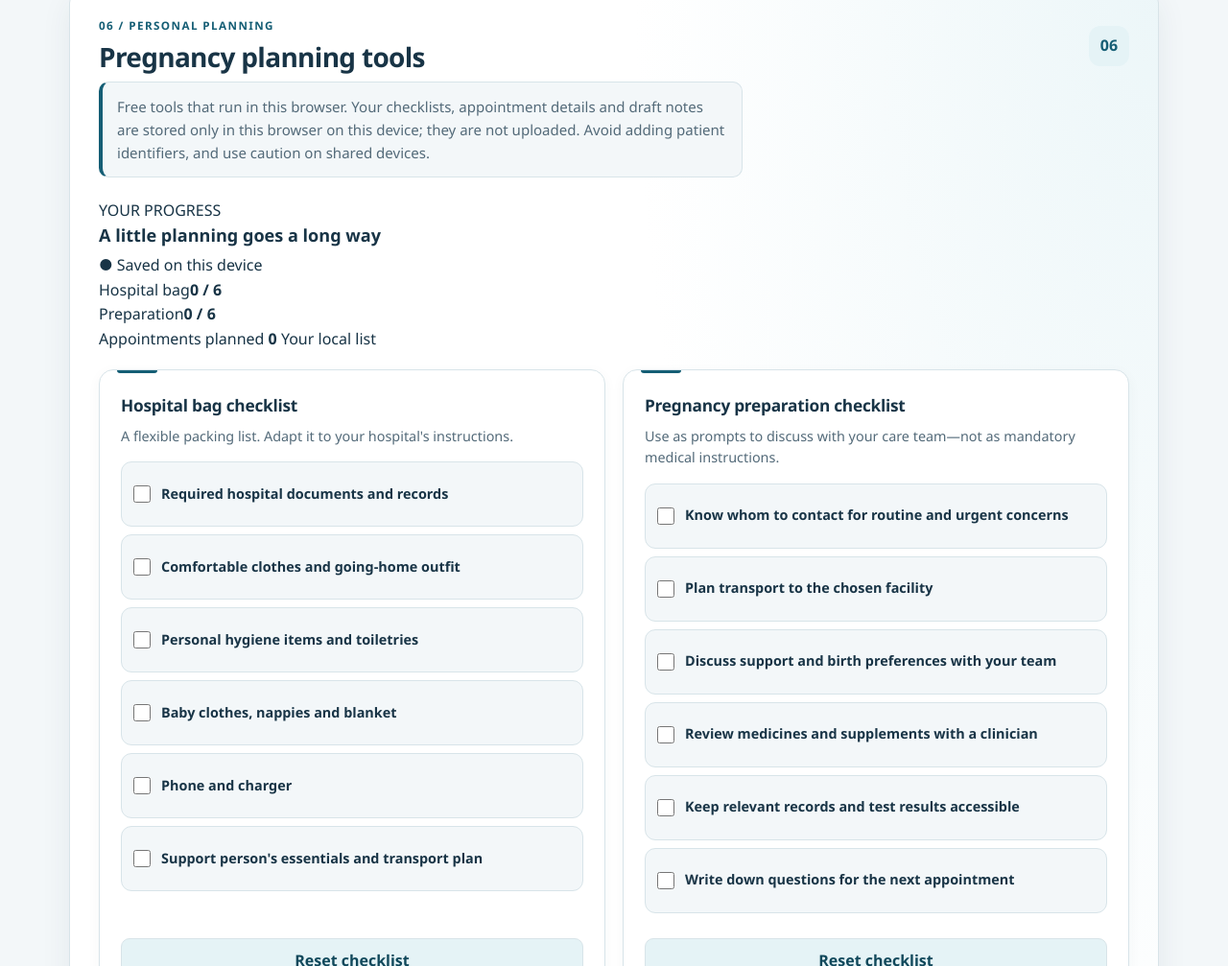
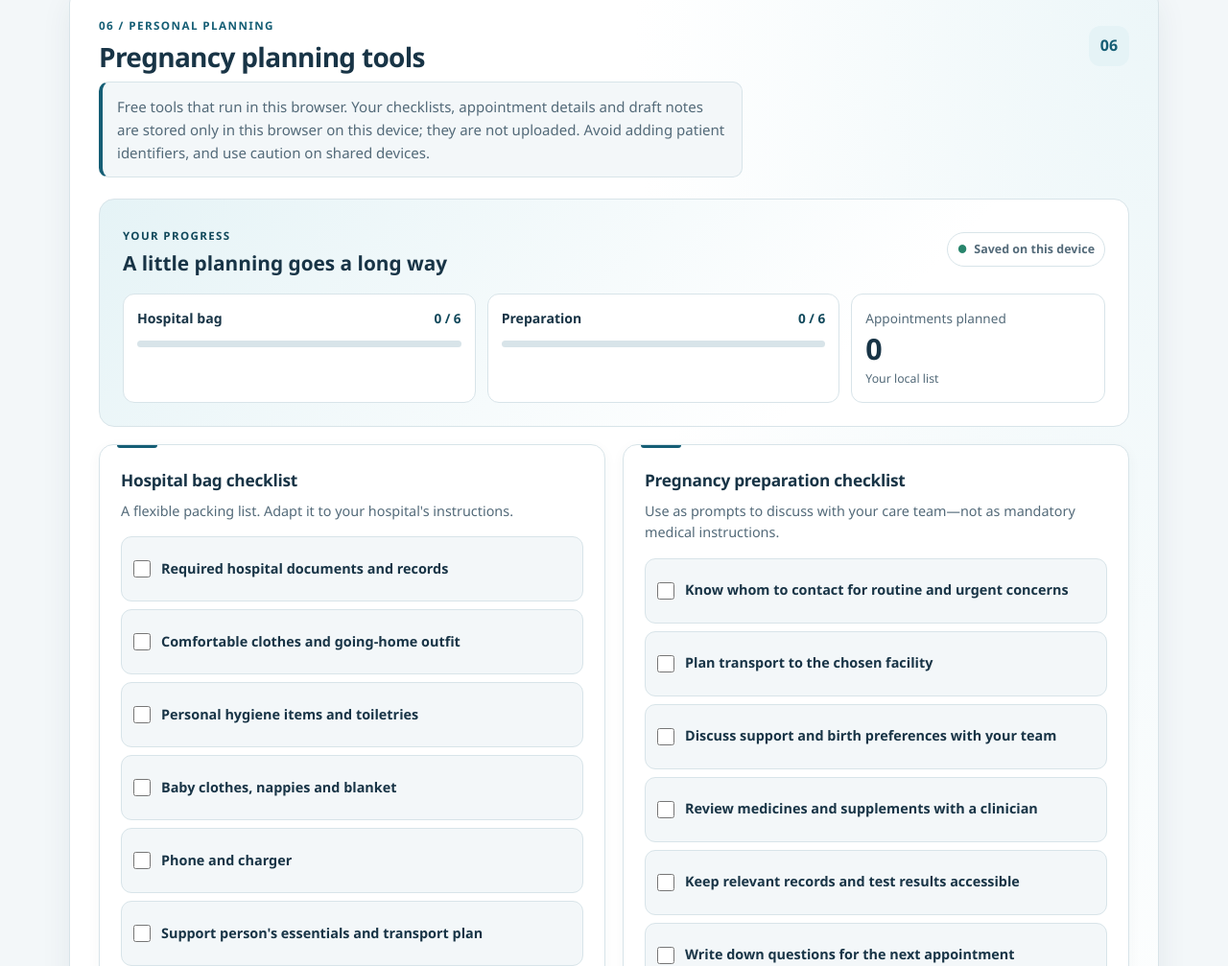
Before and after one commit to shreebalaji767/pregnancy-dating-calculator, a plain HTML site: page index.html in a window 1280 px wide. Shown: the part 3017-4024 px from the top of the page at 96% size. Drawn offline with Linux system fonts and the light colour scheme.

Commit message:
Style planning progress overview

```diff
--- a/assets/css/style.css
+++ b/assets/css/style.css
@@ -635,3 +635,126 @@ button.secondary,
     transition: none;
   }
 }
+
+/* Planning overview: glanceable progress without adding external dependencies */
+#planning .planning-overview {
+  margin: 20px 0 6px;
+  padding: clamp(16px, 2.5vw, 24px);
+  border: 1px solid var(--line);
+  border-radius: 16px;
+  background: linear-gradient(135deg, var(--brand-soft), var(--card) 72%);
+}
+#planning .overview-heading,
+#planning .overview-stat-top {
+  display: flex;
+  align-items: center;
+  justify-content: space-between;
+  gap: 12px;
+}
+#planning .overview-heading {
+  flex-wrap: wrap;
+  margin-bottom: 18px;
+}
+#planning .overview-eyebrow {
+  color: var(--brand-deep);
+  font-size: .72rem;
+  font-weight: 800;
+  letter-spacing: .12em;
+}
+#planning .overview-heading h3 {
+  margin: 3px 0 0;
+  font-size: clamp(1.05rem, 2vw, 1.3rem);
+  line-height: 1.3;
+}
+#planning .overview-private {
+  display: inline-flex;
+  align-items: center;
+  gap: 7px;
+  padding: 7px 10px;
+  border: 1px solid var(--line);
+  border-radius: 999px;
+  background: var(--card);
+  color: var(--muted);
+  font-size: .78rem;
+  font-weight: 650;
+}
+#planning .overview-private [aria-hidden="true"] {
+  color: #28856c;
+  font-size: .7rem;
+}
+#planning .overview-stats {
+  display: grid;
+  grid-template-columns: minmax(0, 1fr) minmax(0, 1fr) minmax(120px, .72fr);
+  gap: 12px;
+}
+#planning .overview-stat {
+  min-width: 0;
+  padding: 14px;
+  border: 1px solid var(--line);
+  border-radius: 12px;
+  background: var(--card);
+}
+#planning .overview-stat-top {
+  margin-bottom: 12px;
+  font-size: .88rem;
+  font-weight: 650;
+}
+#planning .overview-stat-top strong {
+  white-space: nowrap;
+  color: var(--brand-deep);
+  font-size: .85rem;
+  font-variant-numeric: tabular-nums;
+}
+#planning .overview-track {
+  height: 7px;
+  overflow: hidden;
+  border-radius: 999px;
+  background: var(--line);
+}
+#planning .overview-track span {
+  display: block;
+  width: 0;
+  height: 100%;
+  border-radius: inherit;
+  background: var(--brand);
+  transition: width .2s ease;
+}
+#planning .appointment-stat {
+  display: flex;
+  flex-direction: column;
+  justify-content: center;
+  gap: 3px;
+  font-size: .85rem;
+  color: var(--muted);
+}
+#planning .appointment-stat strong {
+  color: var(--ink);
+  font-size: 1.9rem;
+  line-height: 1.2;
+  font-variant-numeric: tabular-nums;
+}
+#planning .overview-caption {
+  font-size: .77rem;
+}
+@media (max-width: 760px) {
+  #planning .overview-stats {
+    grid-template-columns: minmax(0, 1fr) minmax(0, 1fr);
+  }
+  #planning .appointment-stat {
+    grid-column: 1 / -1;
+    flex-direction: row;
+    align-items: baseline;
+    justify-content: flex-start;
+    gap: 10px;
+  }
+  #planning .appointment-stat strong { font-size: 1.5rem; }
+}
+@media (max-width: 420px) {
+  #planning .overview-heading { align-items: flex-start; }
+  #planning .overview-private { border-radius: 9px; }
+  #planning .overview-stats { grid-template-columns: minmax(0, 1fr); }
+  #planning .appointment-stat { grid-column: auto; }
+}
+@media (prefers-reduced-motion: reduce) {
+  #planning .overview-track span { transition: none; }
+}
```
